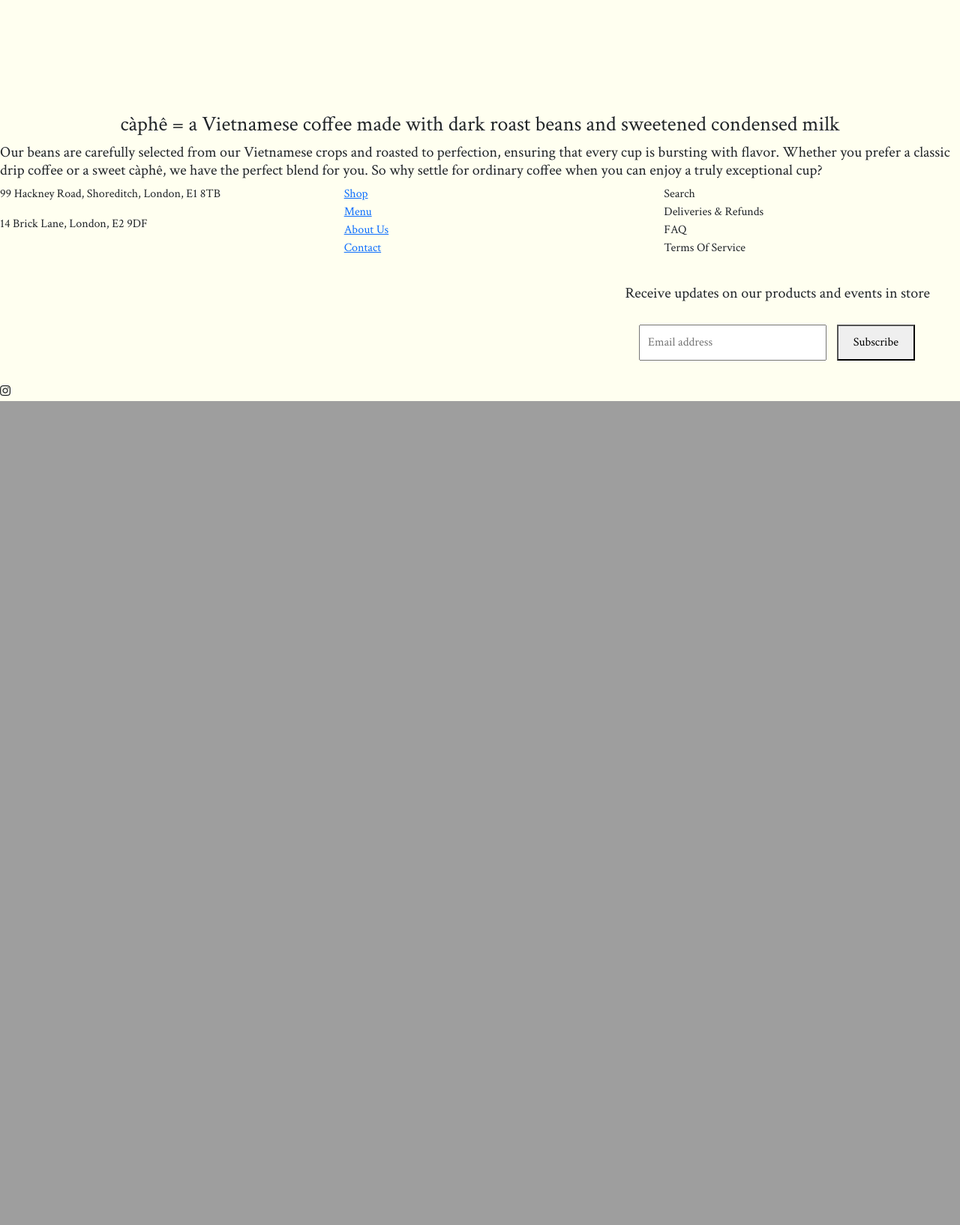
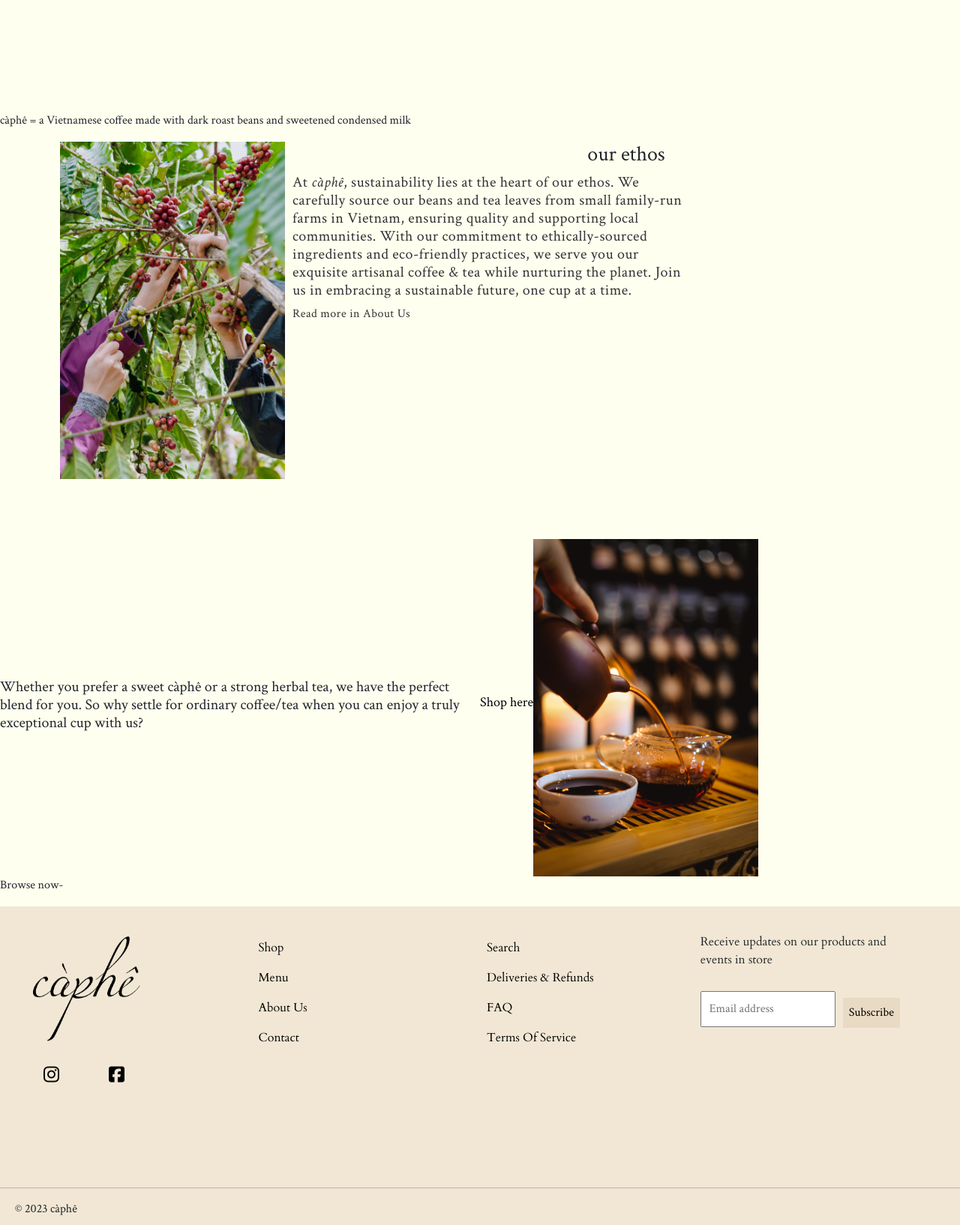
Before and after one commit to hihaianh/cafe-site, a PHP site: page / in a window 1280 px wide. Shown: the part 774-2408 px from the top of the page at 75% size. Before the commit the page ends 1309 px from the top, so only its background shows below. Run offline with PHP 8.4, Linux system fonts and the light colour scheme; some libraries are stand-ins or nearby versions.

Commit message:
footer completed
still need to make changes to homepage regarding margin/padding/layout

```diff
--- a/index.html
+++ b/index.html
@@ -20,7 +20,6 @@
       integrity="sha384-EVSTQN3/azprG1Anm3QDgpJLIm9Nao0Yz1ztcQTwFspd3yD65VohhpuuCOmLASjC"
       crossorigin="anonymous"
     />
-    <link rel="stylesheet" href="https://cdnjs.cloudflare.com/ajax/libs/font-awesome/5.15.3/css/all.min.css">
     <link rel="stylesheet" href="styles.css" />
   </head>
   <body>
@@ -28,7 +27,7 @@
     <header class="header">
       <nav>
         <div style="width: 100px">
-          <img src="logo.png" style="width: 100%; height: auto" />
+          <a href="index.html"><img src="logo.png" style="width: 100%; height: auto" /></a>
         </div>
         <ul>
           <div class="dropdown">
@@ -43,7 +42,16 @@
           <li><a href="#">Shop</a></li>
           <li><a href="about.html">About Us</a></li>
           <li><a href="contact.html">Contact</a></li>
-          <li><a href="#"><i class="fa-light fa-magnifying-glass"></i></a></li>
+          <li>
+            <a href="#">
+              <i class="fa-light fa-magnifying-glass"></i>
+            </a>
+          </li>
+          <li>
+            <a href="#">
+              <i class="fa-sharp fa-light fa-cart-shopping" style="color: #000000;"></i>
+            </a>
+          </li>
         </ul>
       </nav>
     </header>
@@ -97,20 +105,59 @@
     </div>
 
     <div class="definition">
-      <h3>
+      <p>
         càphê = a Vietnamese coffee made with dark roast beans and sweetened condensed milk
-      </h3>
+      </p>
     </div>
 
-    <h5>Our beans are carefully selected from our Vietnamese crops and roasted to perfection, ensuring that every cup is bursting with flavor. Whether you prefer a classic drip coffee or a sweet càphê, we have the perfect blend for you. So why settle for ordinary coffee when you can enjoy a truly exceptional cup?</h5>
+    <div class="ethos-container">
+      <img src="./images/dak-lak.jpg" alt="dak lak coffee farm">
+      <div class="ethos-right">
+      <h3>our ethos</h3>
+      <h5>At <i>càphê</i>, sustainability lies at the heart of our ethos. We carefully source our beans and tea leaves from small family-run farms in Vietnam, ensuring quality and supporting local communities. With our commitment to ethically-sourced ingredients and eco-friendly practices, we serve you our exquisite artisanal coffee & tea while nurturing the planet. Join us in embracing a sustainable future, one cup at a time.</h5>
+      <p><a href="">Read more in About Us</a></p>
+    </div>
+  </div>
 
+  <div class="sale-container">
+    <h5>Whether you prefer a sweet càphê or a strong herbal tea, we have the perfect blend for you. So why settle for ordinary coffee/tea when you can enjoy a truly exceptional cup with us?</h5>
+    <p><a href="#">Shop here</a></p>
+    <img src="./images/herbal-tea-set.jpg">
+  </div>
+
+  <div class="browse-container">
+    <p>Browse now-</p>
+    <div class="browse-carousel">
+
+    </div>
+  </div>
     <!-- <footer></footer> -->
   <footer>
+    <div id="footer-container">
     <div class="columns">
       <div class="column">
+        <img src="./images/logo-brown.png" alt="logo">
+        <div class="sns-icons">
+          <ul>
+            <li>
+              <a href="#">
+                <i class="fa-brands fa-instagram fa-xl" style="color: #000000;"></i>
+              </a>
+              <li>
+                <a href="#">
+                  <i class="fa-brands fa-square-facebook fa-xl" style="color: #000000;"></i>
+                </a>
+              </li>
+
+            </li>
+          </ul>
+        </div>
+      </div>
+
+      <!-- <div class="column">
         <p>99 Hackney Road, Shoreditch, London, E1 8TB</p>
         <p>14 Brick Lane, London, E2 9DF</p>
-      </div>
+      </div> -->
 
       <div class="column">
         <ul>
@@ -123,27 +170,28 @@
 
       <div class="column">
         <ul>
-          <li>Search</li>
-          <li>Deliveries & Refunds</li>
-          <li>FAQ</li>
-          <li>Terms Of Service</li>
+          <li><a href="#">Search</a></li>
+          <li><a href="#">Deliveries & Refunds</a></li>
+          <li><a href="#">FAQ</a></li>
+          <li><a href="#">Terms Of Service</a></li>
         </ul>
-      </div>
       </div>
 
 
+      <div class="column">
         <div class="email-subscription">
-      <h5>Receive updates on our products and events in store</h5>
+        <p>Receive updates on our products and events in store</p>
         <form>
           <input type="email" placeholder="Email address">
           <button type="submit">Subscribe</button>
         </form>
         </div>
-
-    <div class="sns-icons">
-      <i class="fab fa-instagram"></i>
+      </div>
     </div>
 
+    <hr class="solid">
+    <p>© 2023 càphê</p>
+  </div>
   </footer>
 
 
@@ -152,9 +200,8 @@
       integrity="sha384-MrcW6ZMFYlzcLA8Nl+NtUVF0sA7MsXsP1UyJoMp4YLEuNSfAP+JcXn/tWtIaxVXM"
       crossorigin="anonymous"
     ></script>
-    <script src="https://unpkg.com/react@latest/umd/react.production.min.js"></script>
-    <script src="https://unpkg.com/react-dom@latest/umd/react-dom.production.min.js"></script>
-    <script src="https://unpkg.com/@babel/standalone/babel.min.js"></script>
+    <script src="https://kit.fontawesome.com/1b7c9c4617.js" crossorigin="anonymous"></script>
+
     <!-- <script type="text/jsx">
       ReactDOM.render(<App />, document.getElementById('app'));
     </script> -->
--- a/styles.css
+++ b/styles.css
@@ -22,7 +22,8 @@ nav ul li a {
 }
 
 nav ul li a:hover {
-    text-decoration: underline;
+    text-decoration: none;
+    color: #868484;
 }
 
 
@@ -46,8 +47,8 @@ nav ul li a:hover {
 .dropdown-content {
     display: none;
     position: absolute;
-    background-color: white;
     min-width: 160px;
+    background-color: #f1e7d4;
     box-shadow: 0 2px 5px rgba(0, 0, 0, 0.1);
     z-index: 1;
 }
@@ -55,6 +56,7 @@ nav ul li a:hover {
 .dropdown:hover .dropdown-content {
     display: block;
 }
+
 
 .dropdown-content a {
     color: black;
@@ -94,16 +96,68 @@ body {
     font-family: 'Crimson Text', serif;
 };
 
-p {
+.definition p {
     font-family: 'Crimson Text', serif;
-    font-size: 24px;
-};
-
-.definition h2{
-    font-family: 'Cardo', serif;
     font-size: 40px;
     margin-bottom: 100px;
 }
+
+.ethos-container {
+    margin-left: 80px;
+    margin-bottom: 80px;
+    overflow: auto;
+  }
+
+  .ethos-container img {
+    float: left;
+    margin-right: 10px;
+    width: 300px;
+    height: auto;
+  }
+.ethos-container h5 {
+    text-align: left;
+    width: 60%;
+    font-weight: lighter;
+    letter-spacing: 0.45px;
+    color: #333333
+}
+
+.ethos-container .ethos-right {
+    overflow: hidden;
+}
+
+.ethos-container .ethos-right p a {
+    text-decoration: none;
+    letter-spacing: 0.45px;
+    color: #333333
+}
+
+.ethos-container .ethos-right p a:hover {
+    text-decoration: none;
+    letter-spacing: 0.45px;
+    color: #868484
+}
+
+.sale-container {
+    display: flex;
+    align-items: center;
+}
+.sale-container h5 {
+    text-align: left;
+    width: 50%;
+}
+
+.sale-container img {
+    width: 300px;
+    height: auto;
+}
+
+.sale-container a {
+    text-decoration: none;
+    color: black;
+    font-size: 18px;
+}
+
 
 .image-grid {
     display: flex;
@@ -197,22 +251,57 @@ form button {
 
 .footer {
     padding: 20px;
-    background-color: brown;
+    margin-left: 40px;
 }
+
+#footer-container {
+    background-color: #f1e7d4;
+    height: 425px;
+}
+
+.sns-icons ul {
+    list-style-type: none;
+    padding: 0;
+    margin: 0;
+    display: flex;
+  }
+
+  .sns-icons li {
+    margin-top: 20px;
+    margin-left: 50px;
+  }
 
 .columns {
     display: flex;
     justify-content: space-between;
-    margin-bottom: 20px;
+    margin-bottom: 130px;
 }
 
 .column {
     flex: 1;
     margin-right: 20px;
+    margin-top: 35px;
 }
 
 .column ul {
     list-style: none;
+}
+
+
+.column ul li {
+    padding: 8px;
+    font-family: 'Cardo';
+}
+
+.column ul a {
+    color: black;
+    text-decoration: none;
+}
+
+.column img {
+    width: 150px;
+    height: 150px;
+    margin-left: 40px;
 }
 
 .footer-icons {
@@ -226,16 +315,29 @@ form button {
     margin-right: 40px;
 }
 
-.email-subscription h5 {
+.email-subscription p {
     margin-bottom: 10px;
+    font-family: 'Cardo';
+    text-align: left;
+}
+
+.email-subscription form {
+    display: flex;
+    align-items: center;
 }
 
 .email-subscription input[type="email"] {
     padding: 10px;
-    width: 250px;
+    width: 180px;
     margin-right: 10px;
 }
 
 .email-subscription button {
-    padding: 10px 20px;
+    padding: 8px 8px;
+    background-color: #e9dac3;
+    border: none;
 }
+
+footer p {
+    margin-left: 20px;
+}
```
Also changed, not shown: Miama.ttf (deleted), images/coffee-sprout.png (deleted), images/logo-brown.png (added), 2 other files. Lines whose indentation alone changed are shown as unchanged.
